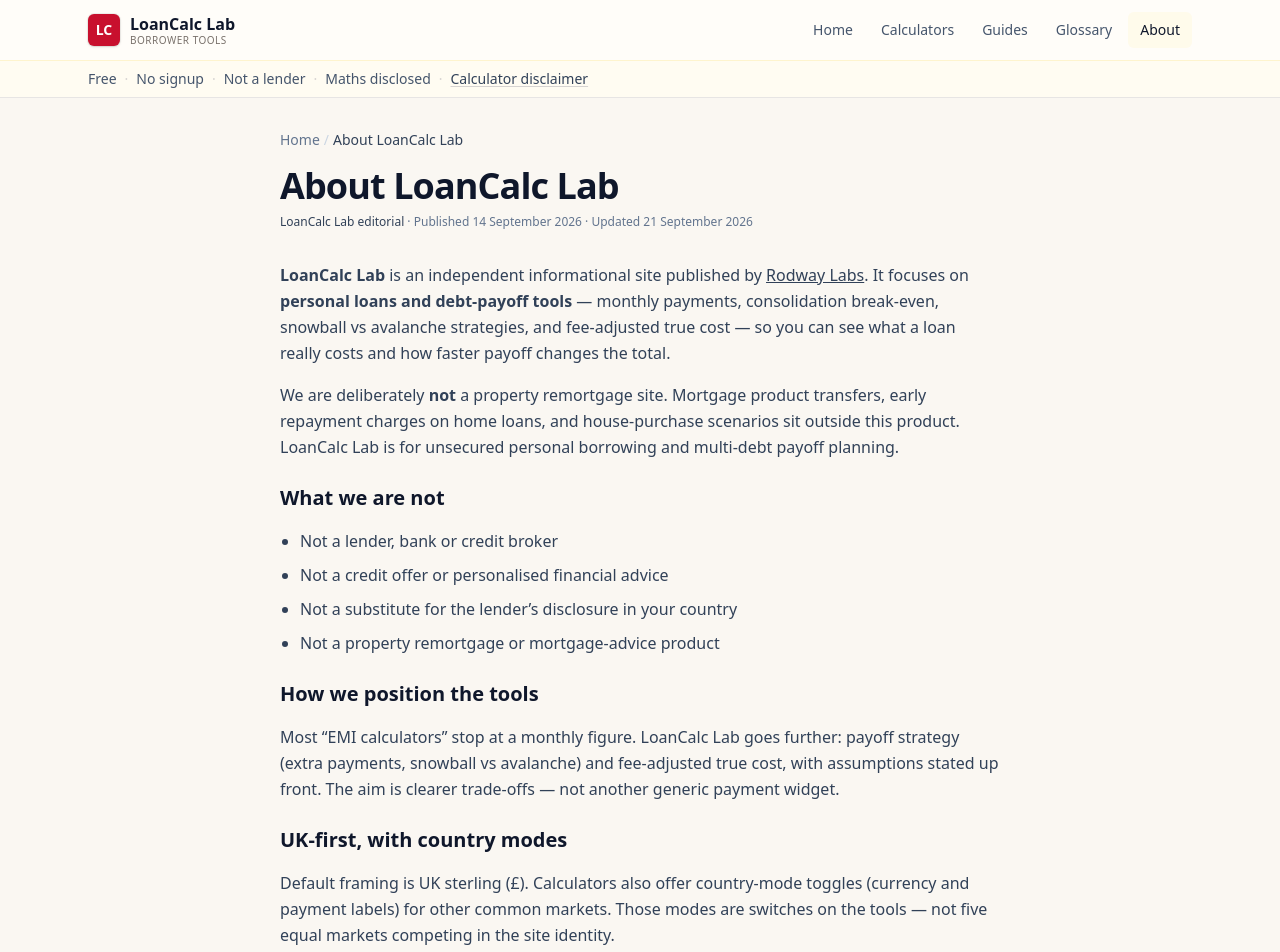
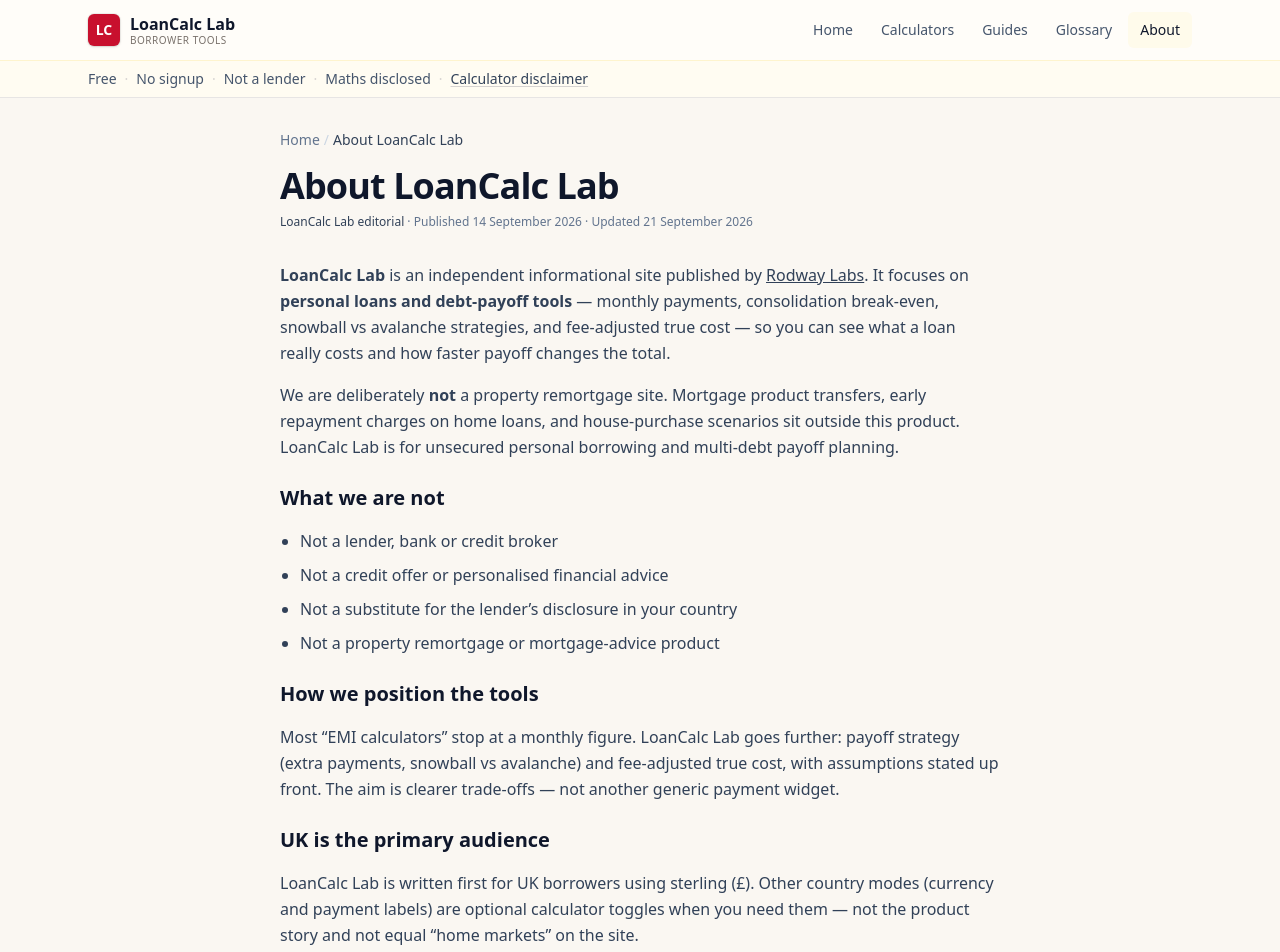
Before and after one commit to Roderz-89/loancalc-lab, a Next.js app: page /about in a window 1280 px wide. Shown: the top 952 px of the page. Built offline with nearby package versions, Linux system fonts and the light colour scheme.

Commit message:
About: UK primary audience; country modes optional toggles
Light copy tweak only — keep remortgage separation, Rodway Labs
publisher, hello@loancalclab.net contact, updated 2026-09-21.

```diff
--- a/src/app/about/page.tsx
+++ b/src/app/about/page.tsx
@@ -56,11 +56,11 @@
         payment widget.
       </p>
 
-      <h2 className="text-xl font-semibold text-slate-900 pt-2">UK-first, with country modes</h2>
+      <h2 className="text-xl font-semibold text-slate-900 pt-2">UK is the primary audience</h2>
       <p>
-        Default framing is UK sterling (£). Calculators also offer country-mode toggles
-        (currency and payment labels) for other common markets. Those modes are switches on
-        the tools — not five equal markets competing in the site identity.
+        LoanCalc Lab is written first for UK borrowers using sterling (£). Other country
+        modes (currency and payment labels) are optional calculator toggles when you need
+        them — not the product story and not equal “home markets” on the site.
       </p>
 
       <h2 className="text-xl font-semibold text-slate-900 pt-2">Publisher</h2>
```
